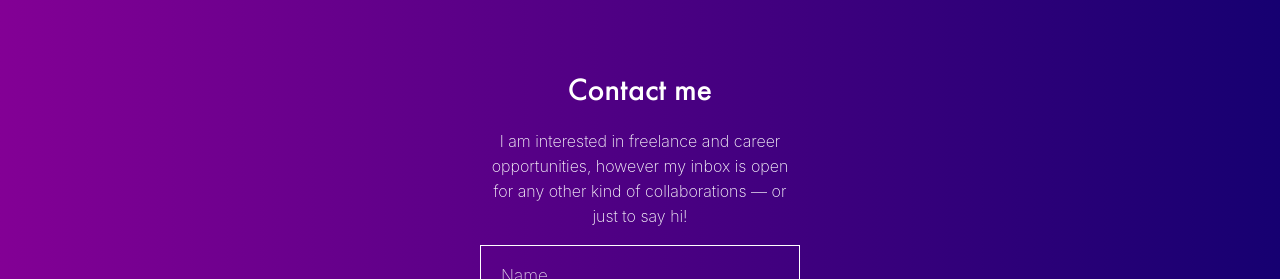
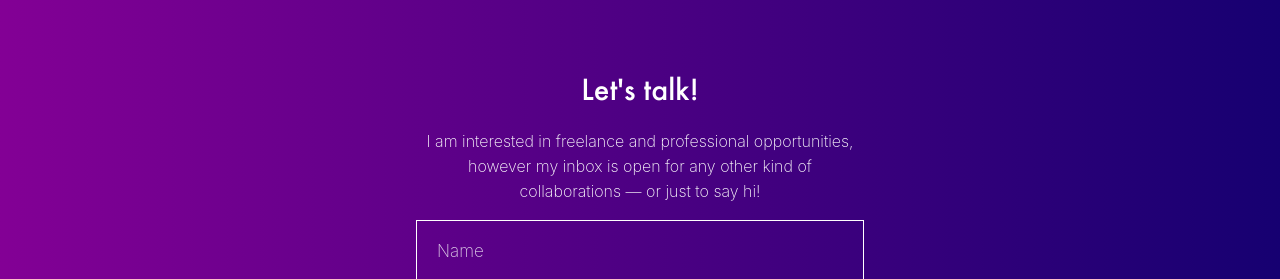
Before and after one commit to sharnajh/sharna, a React (Create React App) app: page / in a window 1280 px wide. Shown: the part 1571-1850 px from the top of the page. Built offline with nearby package versions, Linux system fonts and the light colour scheme; no server answers.

Commit message:
form styling

```diff
--- a/src/App.js
+++ b/src/App.js
@@ -1,4 +1,4 @@
-import React, { Component } from "react";
+import React from "react";
 import "./assets/CSS/App.css";
 import StarrySky from "./assets/SVGs/StarrySky";
 import FixedInfo from "./FixedInfo";
--- a/src/Contact.js
+++ b/src/Contact.js
@@ -6,11 +6,11 @@ const Contact = () => {
   return (
     <div className="section" id="contact">
       <div id="message">
-        <h1>Contact me</h1>
+        <h1>Let's talk!</h1>
         <p>
-          I am interested in freelance and career opportunities, however my
-          inbox is open for any other kind of collaborations — or just to say
-          hi!
+          I am interested in freelance and professional opportunities, however my
+          inbox is open for any other kind of collaborations<span style={{ whiteSpace:"nowrap"}}> — or just to say
+          hi!</span>
         </p>
         <Form />
         {document.body.clientWidth < 600 ? (
--- a/src/assets/CSS/App.css
+++ b/src/assets/CSS/App.css
@@ -35,7 +35,7 @@ a:visited {
   position: absolute;
 }
 
-#sky {
+.sky {
   width: 100vw;
   height: 100vh;
   position: fixed;
@@ -267,7 +267,7 @@ a:active {
   font-family: -apple-system, BlinkMacSystemFont, "Segoe UI", Roboto, Oxygen,
     Ubuntu, Cantarell, "Open Sans", "Helvetica Neue", sans-serif;
   font-weight: 200;
-  width: 50%;
+  width: 70%;
   line-height: 25px;
   text-align: center;
 }
@@ -339,7 +339,7 @@ a:active {
   display: flex;
   flex-direction: column;
   justify-content: center;
-  width: 50%;
+  width: 70%;
   position: relative;
   overflow: hidden;
   z-index: 500;
--- a/src/assets/SVGs/StarrySky.js
+++ b/src/assets/SVGs/StarrySky.js
@@ -58,7 +58,7 @@ class StarrySky extends Component {
     return (
       <div id="skywrapper">
         <ShootingStars />
-        <svg id="sky">{this.paintstars()}</svg>
+        <svg className="sky">{this.paintstars()}</svg>
       </div>
     );
   }
```
Also changed, not shown: src/hooks/mouse.js (added, +23 -0 lines).
